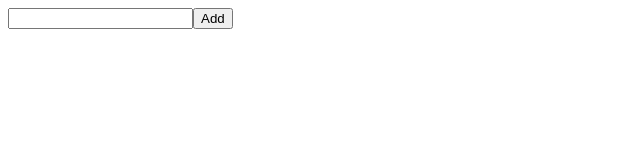
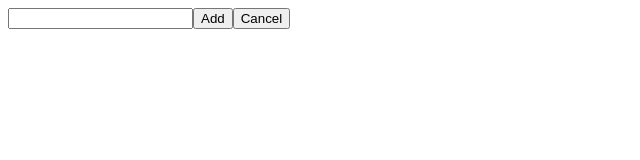
Before and after one commit to spectre-xenon/cv-maker, a React (Vite) app: page / in a window 1280 px wide. Shown: the top 160 px of the page, without its empty margins (0-640 px from the left). Built offline with nearby package versions, Linux system fonts and the light colour scheme.

Commit message:
added cancel buttons

```diff
--- a/src/components/MultiJob.jsx
+++ b/src/components/MultiJob.jsx
@@ -55,9 +55,15 @@ function MultiItem({ itemArr, setItemArr }) {
         onChange={(e) => setInputValue(e.target.value)}
       />
       {!isEditing ? (
-        <button onClick={addItem}>Add</button>
+        <>
+          <button onClick={addItem}>Add</button>
+          <button onClick={() => setIsAdding(false)}>Cancel</button>
+        </>
       ) : (
-        <button onClick={editItem}>Finish</button>
+        <>
+          <button onClick={editItem}>Finish</button>
+          <button onClick={() => setIsEditing(false)}>Cancel</button>
+        </>
       )}
     </>
   );
```
